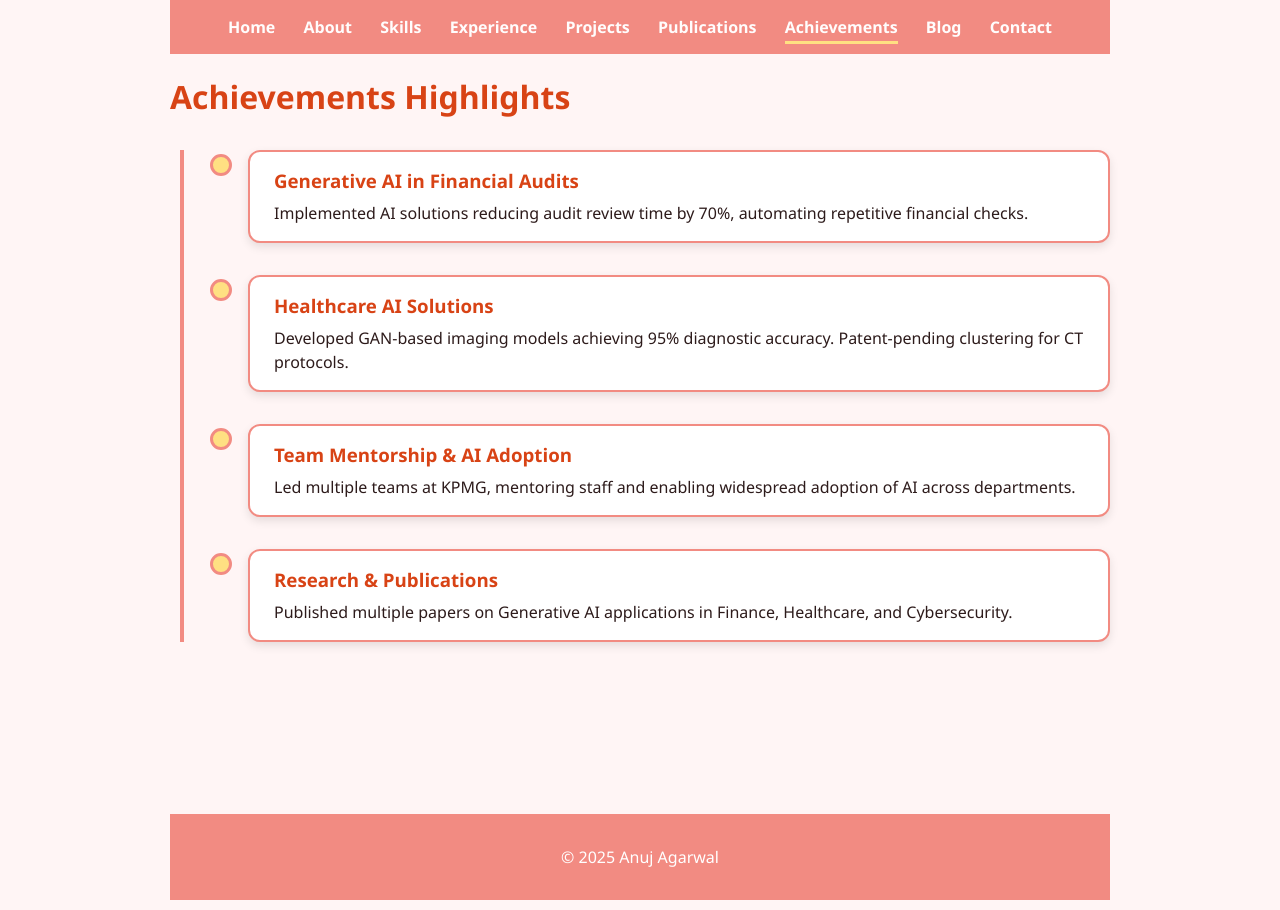
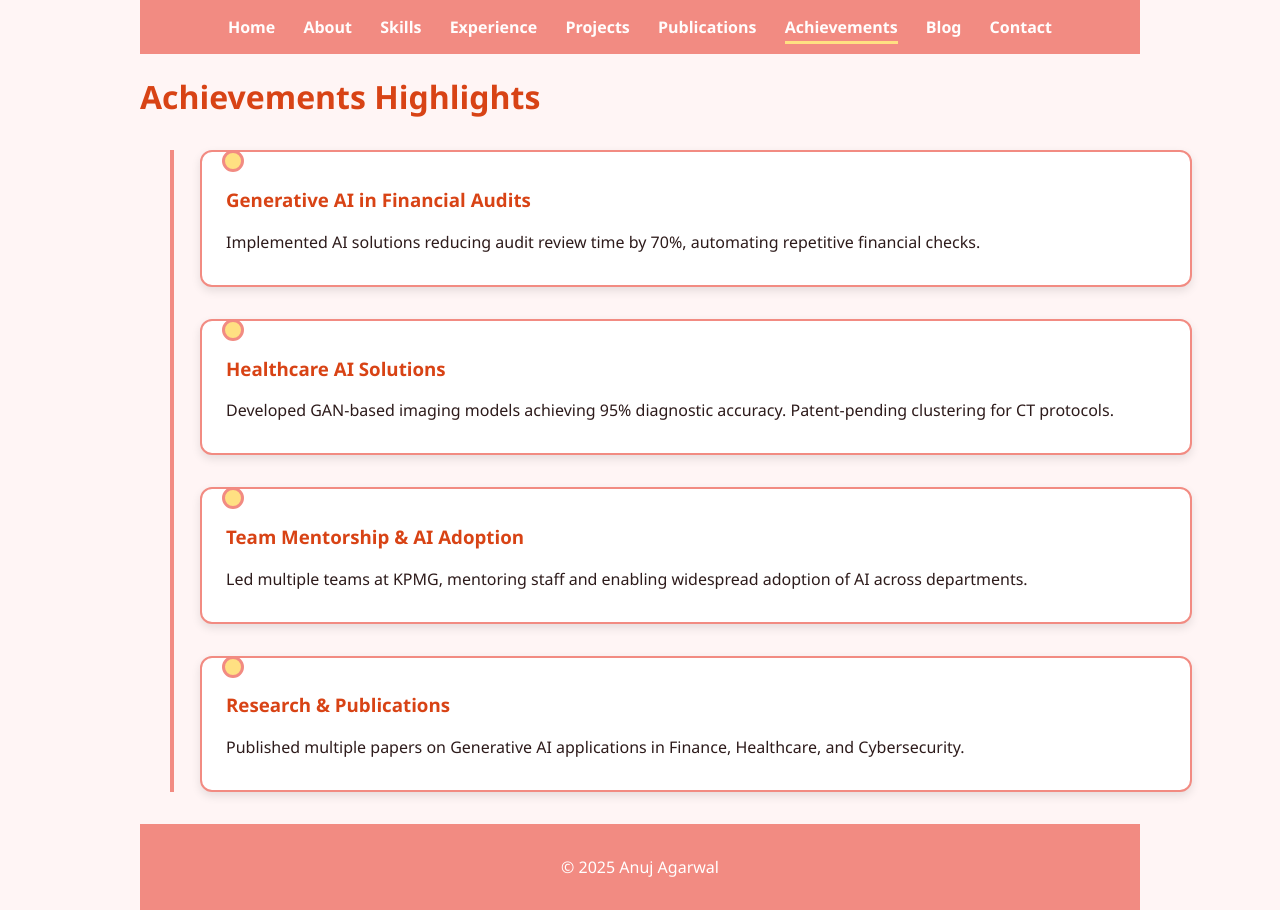
Before and after one commit to anuj-agarwal/anuj-agarwal.github.io, a Jekyll site: the page built from achievements.md, in a window 1280 px wide. Built offline with Jekyll 4.4.1, drawn with Linux system fonts in a browser that asks for light colours; a script that is not in the unit is left out.

Commit message:
Update style.css

```diff
--- a/assets/style.css
+++ b/assets/style.css
@@ -50,8 +50,8 @@
   color: #d84315;
 }
 
-/* Box Cards */
-.box {
+/* Box Cards for Projects, Experience, Achievements */
+.box, .timeline-card, .achievements-card {
   background: #ffffff;
   border: 2px solid #f28b82;
   border-radius: 12px;
@@ -59,22 +59,23 @@
   margin: 1rem 0;
   box-shadow: 0 4px 10px rgba(0,0,0,0.1);
   transition: transform 0.2s, box-shadow 0.2s, background 0.2s;
+  width: 100%;
 }
 
-.box:hover {
+.box:hover, .timeline-card:hover, .achievements-card:hover {
   transform: translateY(-5px);
   box-shadow: 0 8px 16px rgba(0,0,0,0.15);
   background: #fff0f0;
 }
 
 /* Timeline */
-.timeline {
+.timeline, .achievements-timeline {
   position: relative;
   margin: 2rem 0;
   padding-left: 60px;
 }
 
-.timeline::before {
+.timeline::before, .achievements-timeline::before {
   content: '';
   position: absolute;
   top: 0;
@@ -84,33 +85,19 @@
   background: #f28b82;
 }
 
-.timeline-entry {
+.timeline-entry, .achievements-entry {
   position: relative;
   margin-bottom: 2rem;
-  display: flex;
-  align-items: flex-start;
 }
 
-.timeline-entry::before {
-  content: '';
-  position: absolute;
-  left: 22px;
+.timeline-dot, .achievements-dot {
   width: 16px;
   height: 16px;
   background: #ffe082;
+  border: 3px solid #f28b82;
   border-radius: 50%;
-  border: 3px solid #f28b82;
-  top: 0;
-}
-
-/* Date left of timeline */
-.timeline-date {
   position: absolute;
-  left: -160px;
-  width: 140px;
-  text-align: right;
-  font-weight: bold;
-  color: #d84315;
+  left: 22px;
   top: 0;
 }
 
@@ -150,71 +137,6 @@
   margin-bottom: 1rem;
 }
 
-/* Achievements Timeline */
-.achievements-timeline {
-  position: relative;
-  margin: 2rem 0;
-  padding-left: 40px;
-  max-width: 900px;
-}
-
-.achievements-timeline::before {
-  content: '';
-  position: absolute;
-  top: 0;
-  left: 10px;
-  width: 4px;
-  height: 100%;
-  background: #f28b82;
-}
-
-.achievements-entry {
-  position: relative;
-  margin-bottom: 2rem;
-  display: flex;
-  align-items: flex-start;
-}
-
-.achievements-dot {
-  width: 16px;
-  height: 16px;
-  background: #ffe082;
-  border: 3px solid #f28b82;
-  border-radius: 50%;
-  margin-right: 1rem;
-  flex-shrink: 0;
-  position: relative;
-  top: 0.25rem;
-}
-
-.achievements-card {
-  background: #ffffff;
-  border: 2px solid #f28b82;
-  border-radius: 12px;
-  padding: 1rem 1.5rem;
-  box-shadow: 0 4px 10px rgba(0,0,0,0.1);
-  transition: transform 0.2s, box-shadow 0.2s, background 0.2s;
-  width: 100%;
-}
-
-.achievements-card h3 {
-  margin-top: 0;
-  margin-bottom: 0.5rem;
-  color: #d84315;
-}
-
-.achievements-card p {
-  margin: 0;
-  line-height: 1.5;
-  color: #2d1b1b;
-}
-
-.achievements-card:hover {
-  transform: translateY(-3px);
-  box-shadow: 0 6px 12px rgba(0,0,0,0.1);
-  background: #fff0f0;
-}
-
 /* Footer */
 footer {
   background: #f28b82;
```
